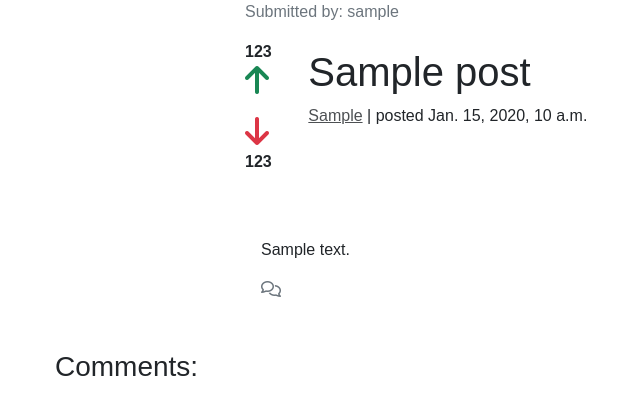
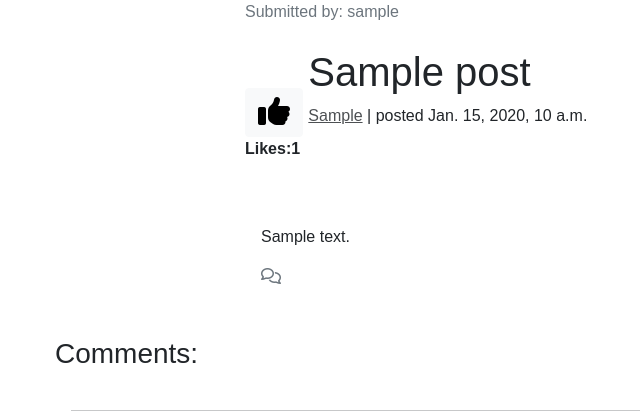
Before and after one commit to paulie-o74/newsbox86, a Django app: page /post/1 in a window 1280 px wide. Shown: the part 177-591 px from the top of the page, without its empty margins (27-667 px from the left). Run offline with Django 3.2, Linux system fonts and the light colour scheme; tables that the repository leaves empty hold one stand-in row (values such as "Sample post"); some libraries are stand-ins or nearby versions.

```diff
--- a/blog/models.py
+++ b/blog/models.py
@@ -31,9 +31,13 @@ class Post(models.Model):
                                      related_name="submitted_by")
     created_on = models.DateTimeField(default=timezone.now)
     updated_on = models.DateTimeField(default=timezone.now)
+    up_votes = models.ManyToManyField(User, related_name='up_votes')
 
     class Meta:
         ordering = ['created_on']
+
+    def total_up_votes(self):
+        return self.up_votes.count()
 
     def __str__(self):
         return f"{self.title}"
--- a/blog/urls.py
+++ b/blog/urls.py
@@ -1,5 +1,5 @@
 from django.urls import path
-from .views import HomeView, PostDetailView, AddPostView, UpdatePostView, DeletePostView, CategoryView
+from .views import HomeView, PostDetailView, AddPostView, UpdatePostView, DeletePostView, CategoryView, LikeView
 
 urlpatterns = [
     path('', HomeView.as_view(), name='index'),
@@ -8,4 +8,5 @@ urlpatterns = [
     path('post/edit/<int:pk>', UpdatePostView.as_view(), name='update_post'),
     path('post/delete/<int:pk>', DeletePostView.as_view(), name='delete_post'),
     path('category/<str:cats>', CategoryView, name='category'),
+    path('up_vote/<int:pk>', LikeView, name='up_vote'),
 ]
--- a/blog/views.py
+++ b/blog/views.py
@@ -1,8 +1,9 @@
-from django.shortcuts import render
-from django.urls import reverse_lazy
+from django.shortcuts import render, get_object_or_404
+from django.urls import reverse_lazy, reverse
 from django.views import generic, View
 from .models import Post, Categories
 from .forms import PostForm
+from django.http import HttpResponseRedirect
 
 
 class HomeView(generic.ListView):
@@ -15,6 +16,20 @@ class HomeView(generic.ListView):
 class PostDetailView(generic.DetailView):
     model = Post
     template_name = 'post_detail.html'
+
+    def get_context_data(self, *args, **kwargs):
+        context = super(PostDetailView, self).get_context_data()
+
+        info = get_object_or_404(Post, id=self.kwargs['pk'])
+        total_up_votes = info.total_up_votes()
+
+        up_voted = False
+        if info.up_votes.filter(id=self.request.user.id).exists():
+            up_voted = False
+
+        context["total_up_votes"] = total_up_votes
+        context["up_voted"] = up_voted
+        return context
 
 
 class AddPostView(generic.CreateView):
@@ -39,3 +54,16 @@ class DeletePostView(generic.DeleteView):
 def CategoryView(request, cats):
     category_posts = Post.objects.filter(category=cats).order_by('-created_on')
     return render(request, 'categories.html', {'cats': cats.title(), 'category_posts': category_posts})
+
+
+def LikeView(request, pk):
+    post = get_object_or_404(Post, id=request.POST.get('post_id'))
+    up_voted = False
+    if post.up_votes.filter(id=request.user.id).exists():
+        post.up_votes.remove(request.user)
+        up_voted = False
+    else:
+        post.up_votes.add(request.user)
+        up_voted = True
+
+    return HttpResponseRedirect(reverse('post_detail', args=[str(pk)]))
--- a/templates/post_detail.html
+++ b/templates/post_detail.html
@@ -26,8 +26,6 @@
                     {% endif %}
                 </div>
 
-                <!-- Need an if statement here so that post.upvotes is only visable if upvotes > 0 -->
-
                 <p class="text-secondary">Submitted by: {{ post.submitted_by }}
                     {% if user.id == post.submitted_by.id %}
                     <small><a href="{% url 'update_post' post.pk %}"> Edit</a></small>
@@ -35,23 +33,27 @@
                     {% endif %}
                 </p>
 
-                <!-- Up and downvotes if possible (not possible in the end sdue to time constraints) -->
+                <!-- Up and downvotes -->
 
                 <div class="row">
                     <div class="col-1">
-                        <div class="upvote">
-                            <strong class="upvote-count {{ post.id }}">123</strong><br>
-                            <span class="text-success">
-                                <i class="fa fa-arrow-up fa-2x upvote-click" data-post="{{ post.id }}"></i>
-                            </span>
-                        </div>
-                        <div class="downvote mt-3">
-                            <span class="text-danger">
-                                <i class="fa fa-arrow-down fa-2x upvote-click" data-post="{{ post.id }}"></i>
-                            </span>
+                        <form class="upvote" action="{% url 'up_vote' post.pk %}" method="POST">
                             <br>
-                            <strong class="downvote-count {{ post.id }}">123</strong>
-                        </div>
+                            <br>
+                            {% csrf_token %}
+                            {% if up_voted %}
+
+                                <button class="btn btn-light" type="submit", name="post_id", value="{{ post.id }}"><i class="fas fa-thumbs-up fa-2x" data-post="{{ post.id }}"></i></button>
+
+                            {% else %}
+
+                                <button class="btn btn-light" type="submit", name="post_id", value="{{ post.id }}"><i class="fas fa-thumbs-up fa-2x" data-post="{{ post.id }}"></i></button>
+
+                            {% endif %}
+
+                            <strong> Likes:{{ total_up_votes }}</strong>
+                        </form>
+
                     </div>
                     <div class="col-11">
                         <h1 class="post-title">{{ post.title }}</h1>
```
Also changed, not shown: blog/migrations/0004_post_up_votes.py (added).
